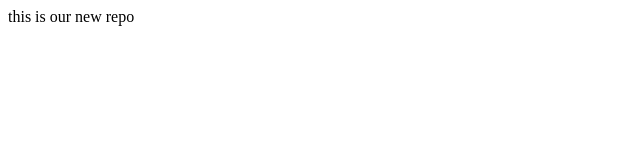
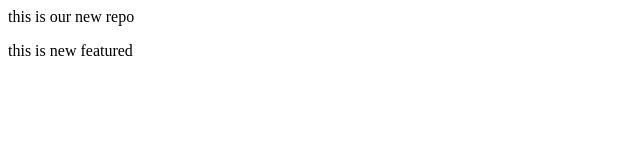
Before and after one commit to Amittilak/local_Repo, a plain HTML site: page index.html in a window 1280 px wide. Shown: the whole page, without its empty margins (0-640 px from the left). Drawn offline with Linux system fonts and the light colour scheme.

Commit message:
add new featured

```diff
--- a/index.html
+++ b/index.html
@@ -1 +1,2 @@
 <p> this is our new repo </p>
+<p>this is new featured</p>
```
